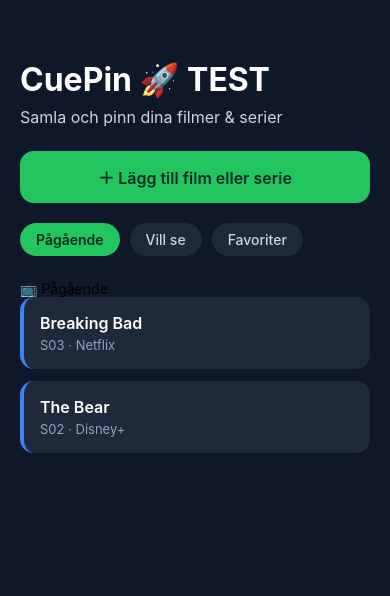
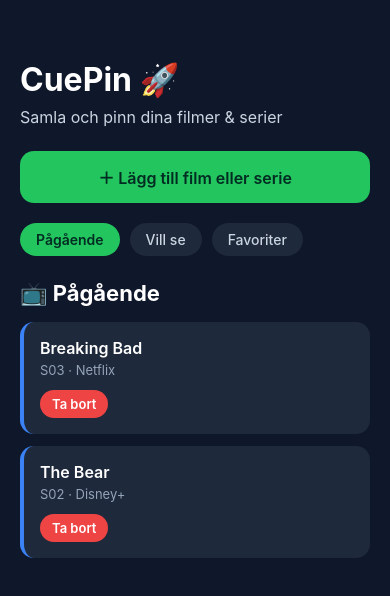
Before and after one commit to JezzieCode/cuepin, a React Native app: screen / in a window 390 px wide. Shown: the top 596 px of the page. Built offline with nearby package versions, Linux system fonts and the light colour scheme.

Commit message:
Lägg till delete-funktion och AsyncStorage

```diff
--- a/App.tsx
+++ b/App.tsx
@@ -1,9 +1,15 @@
-
-
-
-
-  import { View, Text, StyleSheet, ScrollView, Pressable, TextInput, Modal, TouchableOpacity } from "react-native";
-import { useState } from "react";
+import {
+  View,
+  Text,
+  StyleSheet,
+  ScrollView,
+  Pressable,
+  TextInput,
+  Modal,
+  TouchableOpacity,
+} from "react-native";
+import { useEffect, useState } from "react";
+import AsyncStorage from "@react-native-async-storage/async-storage";
 
 export default function App() {
   const categories = ["Pågående", "Vill se", "Favoriter"];
@@ -23,53 +29,82 @@ export default function App() {
   const [newMeta, setNewMeta] = useState("");
   const [newCategory, setNewCategory] = useState("Pågående");
 
-  // 🔹 Filtrera filmer baserat på vald kategori
+  useEffect(() => {
+    const loadMovies = async () => {
+      const savedMovies = await AsyncStorage.getItem("movies");
+
+      if (savedMovies) {
+        setMovies(JSON.parse(savedMovies));
+      }
+    };
+
+    loadMovies();
+  }, []);
+
+  useEffect(() => {
+    AsyncStorage.setItem("movies", JSON.stringify(movies));
+  }, [movies]);
+
   const filteredMovies = movies.filter(
     (movie) => movie.category.trim() === activeCategory
   );
 
-  // 🔹 Lägg till ny film/serie
   const addMovie = () => {
     if (!newTitle) return;
+
     setMovies([
       ...movies,
       { title: newTitle, meta: newMeta, category: newCategory },
     ]);
+
     setNewTitle("");
     setNewMeta("");
     setNewCategory("Pågående");
     setModalVisible(false);
   };
 
+  const deleteMovie = (movieIndex: number) => {
+    const updatedMovies = movies.filter((_, index) => index !== movieIndex);
+    setMovies(updatedMovies);
+  };
+
   return (
     <ScrollView style={styles.container} keyboardShouldPersistTaps="handled">
-      {/* Header */}
       <View style={styles.header}>
-        <Text style={styles.title}>CuePin 🚀 TEST</Text>
+        <Text style={styles.title}>CuePin 🚀</Text>
         <Text style={styles.subtitle}>Samla och pinn dina filmer & serier</Text>
       </View>
 
-      {/* Lägg till-knapp */}
       <Pressable style={styles.addButton} onPress={() => setModalVisible(true)}>
         <Text style={styles.addButtonText}>＋ Lägg till film eller serie</Text>
       </Pressable>
 
-      {/* Kategorier */}
       <View style={styles.categoryWrapper}>
         <ScrollView horizontal showsHorizontalScrollIndicator={false}>
           {categories.map((cat) => (
             <Pressable
               key={cat}
               onPress={() => setActiveCategory(cat)}
-              style={activeCategory === cat ? styles.categoryChipActive : styles.categoryChip}
+              style={
+                activeCategory === cat
+                  ? styles.categoryChipActive
+                  : styles.categoryChip
+              }
             >
-              <Text style={activeCategory === cat ? styles.categoryTextActive : styles.categoryText}>{cat}</Text>
+              <Text
+                style={
+                  activeCategory === cat
+                    ? styles.categoryTextActive
+                    : styles.categoryText
+                }
+              >
+                {cat}
+              </Text>
             </Pressable>
           ))}
         </ScrollView>
       </View>
 
-      {/* Filmer */}
       <View style={styles.section}>
         {filteredMovies.length === 0 && (
           <View style={{ marginTop: 20 }}>
@@ -85,28 +120,47 @@ export default function App() {
           {activeCategory === "Favoriter" && "❤️ Favoriter"}
         </Text>
 
+        {filteredMovies.map((movie) => {
+          const movieIndex = movies.indexOf(movie);
 
-{filteredMovies.map((movie, index) => (
+          return (
             <View
-    key={index}
+              key={movieIndex}
               style={[
                 styles.card,
-      movie.category === "Pågående" && { borderLeftColor: "#3b82f6", borderLeftWidth: 4 },
-      movie.category === "Vill se" && { borderLeftColor: "#facc15", borderLeftWidth: 4 },
-      movie.category === "Favoriter" && { borderLeftColor: "#ef4444", borderLeftWidth: 4 },
+                movie.category === "Pågående" && {
+                  borderLeftColor: "#3b82f6",
+                  borderLeftWidth: 4,
+                },
+                movie.category === "Vill se" && {
+                  borderLeftColor: "#facc15",
+                  borderLeftWidth: 4,
+                },
+                movie.category === "Favoriter" && {
+                  borderLeftColor: "#ef4444",
+                  borderLeftWidth: 4,
+                },
               ]}
             >
               <Text style={styles.cardTitle}>{movie.title}</Text>
               <Text style={styles.cardMeta}>{movie.meta}</Text>
+
+              <Pressable
+                onPress={() => deleteMovie(movieIndex)}
+                style={styles.deleteButton}
+              >
+                <Text style={styles.deleteButtonText}>Ta bort</Text>
+              </Pressable>
             </View>
-))}
+          );
+        })}
       </View>
 
-      {/* Modal för att lägga till film/serie */}
       <Modal visible={modalVisible} transparent animationType="slide">
         <View style={styles.modalOverlay}>
           <View style={styles.modalContainer}>
-            <Text style={{ fontSize: 18, fontWeight: "600", marginBottom: 12 }}>Lägg till film/serie</Text>
+            <Text style={styles.modalTitle}>Lägg till film/serie</Text>
+
             <TextInput
               placeholder="Titel"
               value={newTitle}
@@ -114,6 +168,7 @@ export default function App() {
               style={styles.input}
               placeholderTextColor="#94a3b8"
             />
+
             <TextInput
               placeholder="Meta (ex. S01 · Netflix)"
               value={newMeta}
@@ -121,29 +176,45 @@ export default function App() {
               style={styles.input}
               placeholderTextColor="#94a3b8"
             />
-            <Text style={{ marginTop: 8, marginBottom: 4, color: "#cbd5e1" }}>Kategori:</Text>
-            <View style={{ flexDirection: "row", marginBottom: 12 }}>
+
+            <Text style={styles.categoryLabel}>Kategori:</Text>
+
+            <View style={styles.modalCategories}>
               {categories.map((cat) => (
                 <Pressable
                   key={cat}
                   onPress={() => setNewCategory(cat)}
                   style={[
                     styles.categoryChip,
-                    { marginRight: 10 },
                     newCategory === cat && styles.categoryChipActive,
                   ]}
                 >
-                  <Text style={newCategory === cat ? styles.categoryTextActive : styles.categoryText}>{cat}</Text>
+                  <Text
+                    style={
+                      newCategory === cat
+                        ? styles.categoryTextActive
+                        : styles.categoryText
+                    }
+                  >
+                    {cat}
+                  </Text>
                 </Pressable>
               ))}
             </View>
 
-            <View style={{ flexDirection: "row", justifyContent: "space-between" }}>
-              <TouchableOpacity onPress={addMovie} style={[styles.addButton, { flex: 1, marginRight: 5 }]}>
+            <View style={styles.modalButtons}>
+              <TouchableOpacity
+                onPress={addMovie}
+                style={[styles.modalButton, styles.saveButton]}
+              >
                 <Text style={styles.addButtonText}>Lägg till</Text>
               </TouchableOpacity>
-              <TouchableOpacity onPress={() => setModalVisible(false)} style={[styles.addButton, { flex: 1, marginLeft: 5, backgroundColor: "#ef4444" }]}>
-                <Text style={styles.addButtonText}>Avbryt</Text>
+
+              <TouchableOpacity
+                onPress={() => setModalVisible(false)}
+                style={[styles.modalButton, styles.cancelButton]}
+              >
+                <Text style={styles.cancelButtonText}>Avbryt</Text>
               </TouchableOpacity>
             </View>
           </View>
@@ -154,22 +225,159 @@ export default function App() {
 }
 
 const styles = StyleSheet.create({
-  container: { flex:1, backgroundColor:"#0f172a" },
-  header: { paddingTop:60, paddingBottom:24, paddingHorizontal:20 },
-  title: { fontSize:32, fontWeight:"bold", color:"white" },
-  subtitle: { marginTop:8, fontSize:16, color:"#cbd5e1" },
-  section: { paddingHorizontal:20, marginTop:24 },
-  card: { backgroundColor:"#1e293b", padding:16, borderRadius:14, marginBottom:12 },
-  cardTitle: { fontSize:16, fontWeight:"600", color:"white" },
-  cardMeta: { marginTop:4, fontSize:13, color:"#94a3b8" },
-  categoryWrapper:{ marginTop:20, paddingLeft:20 },
-  categoryChip:{ backgroundColor:"#1e293b", paddingHorizontal:16, paddingVertical:8, borderRadius:999, marginRight:10 },
-  categoryChipActive:{ backgroundColor:"#22c55e", paddingHorizontal:16, paddingVertical:8, borderRadius:999, marginRight:10 },
-  categoryText:{ color:"#cbd5e1", fontSize:14, fontWeight:"500" },
-  categoryTextActive:{ color:"#022c22", fontSize:14, fontWeight:"600" },
-  addButton: { marginHorizontal:20, backgroundColor:"#22c55e", paddingVertical:14, borderRadius:14, alignItems:"center" },
-  addButtonText: { color:"#022c22", fontSize:16, fontWeight:"600" },
-  modalOverlay: { flex:1, backgroundColor:"rgba(0,0,0,0.5)", justifyContent:"center", alignItems:"center" },
-  modalContainer: { backgroundColor:"#1e293b", padding:20, borderRadius:16, width:"90%" },
-  input: { backgroundColor:"#0f172a", color:"white", padding:10, borderRadius:8, marginBottom:12 },
+  container: {
+    flex: 1,
+    backgroundColor: "#0f172a",
+  },
+  header: {
+    paddingTop: 60,
+    paddingBottom: 24,
+    paddingHorizontal: 20,
+  },
+  title: {
+    fontSize: 32,
+    fontWeight: "bold",
+    color: "white",
+  },
+  subtitle: {
+    marginTop: 8,
+    fontSize: 16,
+    color: "#cbd5e1",
+  },
+  section: {
+    paddingHorizontal: 20,
+    marginTop: 24,
+  },
+  sectionTitle: {
+    fontSize: 22,
+    fontWeight: "700",
+    color: "white",
+    marginBottom: 16,
+  },
+  card: {
+    backgroundColor: "#1e293b",
+    padding: 16,
+    borderRadius: 14,
+    marginBottom: 12,
+  },
+  cardTitle: {
+    fontSize: 16,
+    fontWeight: "600",
+    color: "white",
+  },
+  cardMeta: {
+    marginTop: 4,
+    fontSize: 13,
+    color: "#94a3b8",
+  },
+  deleteButton: {
+    marginTop: 12,
+    alignSelf: "flex-start",
+    backgroundColor: "#ef4444",
+    paddingHorizontal: 12,
+    paddingVertical: 6,
+    borderRadius: 999,
+  },
+  deleteButtonText: {
+    color: "white",
+    fontSize: 13,
+    fontWeight: "600",
+  },
+  categoryWrapper: {
+    marginTop: 20,
+    paddingLeft: 20,
+  },
+  categoryChip: {
+    backgroundColor: "#1e293b",
+    paddingHorizontal: 16,
+    paddingVertical: 8,
+    borderRadius: 999,
+    marginRight: 10,
+  },
+  categoryChipActive: {
+    backgroundColor: "#22c55e",
+    paddingHorizontal: 16,
+    paddingVertical: 8,
+    borderRadius: 999,
+    marginRight: 10,
+  },
+  categoryText: {
+    color: "#cbd5e1",
+    fontSize: 14,
+    fontWeight: "500",
+  },
+  categoryTextActive: {
+    color: "#022c22",
+    fontSize: 14,
+    fontWeight: "600",
+  },
+  addButton: {
+    marginHorizontal: 20,
+    backgroundColor: "#22c55e",
+    paddingVertical: 14,
+    borderRadius: 14,
+    alignItems: "center",
+  },
+  addButtonText: {
+    color: "#022c22",
+    fontSize: 16,
+    fontWeight: "600",
+  },
+  modalOverlay: {
+    flex: 1,
+    backgroundColor: "rgba(0,0,0,0.5)",
+    justifyContent: "center",
+    alignItems: "center",
+  },
+  modalContainer: {
+    backgroundColor: "#1e293b",
+    padding: 20,
+    borderRadius: 16,
+    width: "90%",
+  },
+  modalTitle: {
+    fontSize: 18,
+    fontWeight: "600",
+    marginBottom: 12,
+    color: "white",
+  },
+  input: {
+    backgroundColor: "#0f172a",
+    color: "white",
+    padding: 10,
+    borderRadius: 8,
+    marginBottom: 12,
+  },
+  categoryLabel: {
+    marginTop: 8,
+    marginBottom: 4,
+    color: "#cbd5e1",
+  },
+  modalCategories: {
+    flexDirection: "row",
+    marginBottom: 12,
+  },
+  modalButtons: {
+    flexDirection: "row",
+    justifyContent: "space-between",
+  },
+  modalButton: {
+    flex: 1,
+    paddingVertical: 14,
+    borderRadius: 14,
+    alignItems: "center",
+  },
+  saveButton: {
+    backgroundColor: "#22c55e",
+    marginRight: 5,
+  },
+  cancelButton: {
+    backgroundColor: "#ef4444",
+    marginLeft: 5,
+  },
+  cancelButtonText: {
+    color: "white",
+    fontSize: 16,
+    fontWeight: "600",
+  },
 });
--- a/package.json
+++ b/package.json
@@ -9,6 +9,7 @@
     "web": "expo start --web"
   },
   "dependencies": {
+    "@react-native-async-storage/async-storage": "2.2.0",
     "expo": "~54.0.31",
     "expo-status-bar": "~3.0.9",
     "react": "19.1.0",
```
Also changed, not shown: 1 other file (tests, documents, lock files or other folders). Lines whose indentation alone changed are shown as unchanged.
